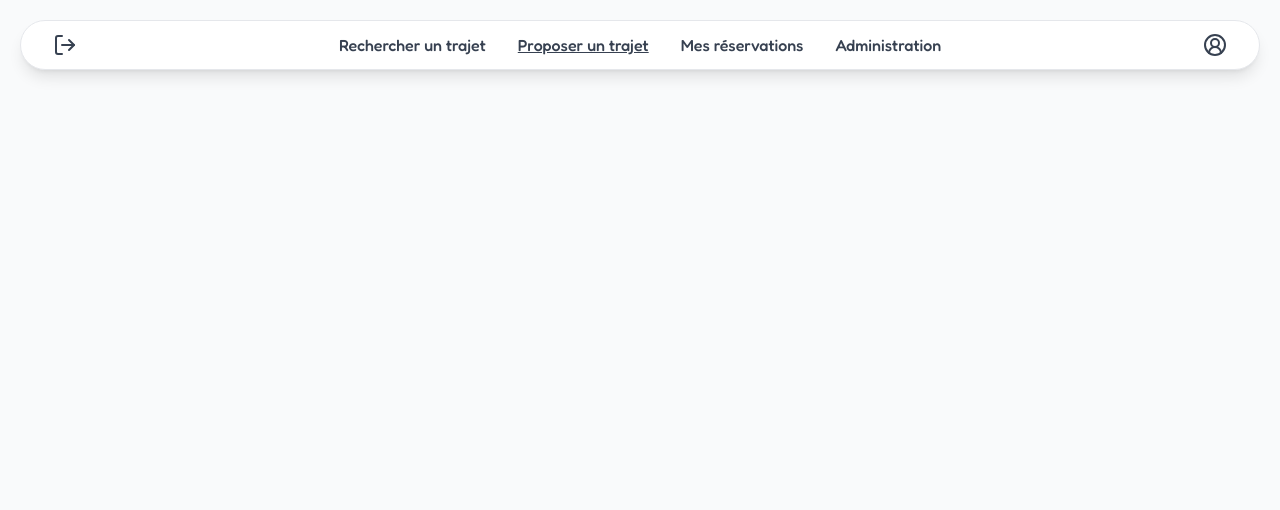
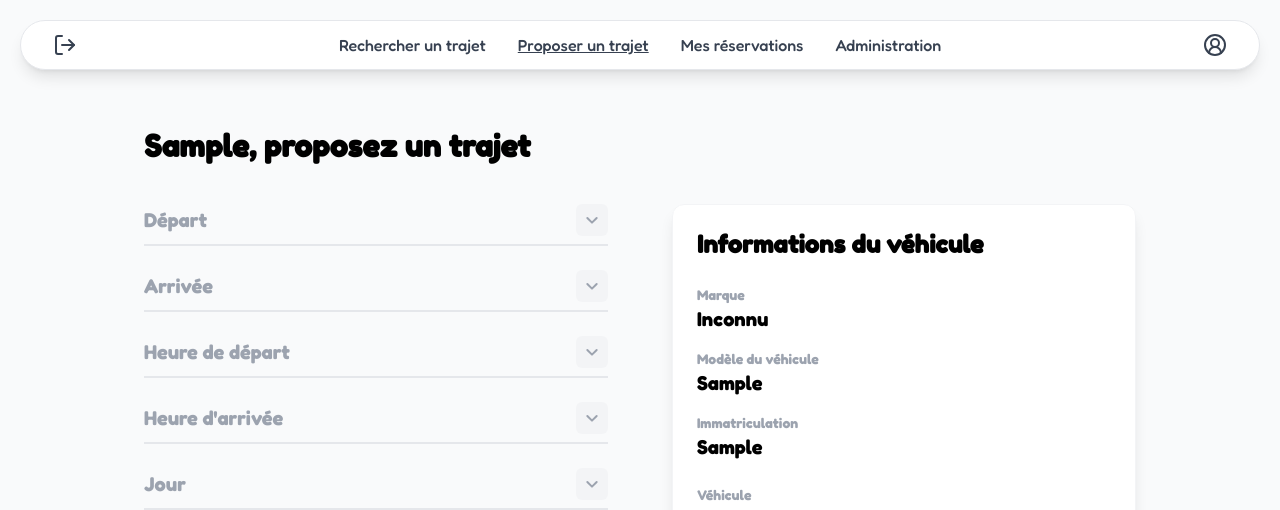
Before and after one commit to agnlt64/go-upjv, a Flask app: page /offer-ride in a window 1280 px wide. Shown: the top 510 px of the page. Before the commit the page ends 77 px from the top, so only its background shows below. Run offline with Flask 3, Linux system fonts and the light colour scheme; a user stored in the database is signed in; tables that the repository leaves empty hold one stand-in row (values such as "Sample post"); some libraries are stand-ins or nearby versions.

Commit message:
Ajout du html/css ainsi que mise en relation avec la bdd

```diff
--- a/app/templates/macros.html
+++ b/app/templates/macros.html
@@ -117,3 +117,48 @@
 
 </article>
 {% endmacro %}
+
+{% macro offer_ride(vehicle) %}
+<div class="grid grid-cols-1 lg:grid-cols-2 gap-16 items-start">
+
+    <div class="flex flex-col space-y-6">
+        {% for label in ['Départ', 'Arrivée', 'Heure de départ', 'Heure d\'arrivée', 'Jour', 'Passagers possible'] %}
+        <div class="border-b-2 border-gray-200 pb-2 flex justify-between items-center cursor-pointer hover:border-indigo-300 transition-colors">
+            <span class="text-gray-400 font-bold text-xl">{{ label }}</span>
+            <div class="bg-gray-100 rounded-md p-2 text-gray-400">
+                <svg class="w-4 h-4" fill="none" stroke="currentColor" viewBox="0 0 24 24"><path stroke-linecap="round" stroke-linejoin="round" stroke-width="3" d="M19 9l-7 7-7-7"></path></svg>
+            </div>
+        </div>
+        {% endfor %}
+    </div>
+
+    <div class="bg-white p-6 rounded-xl shadow-lg border border-gray-100 sticky top-4">
+        <h2 class="text-2xl font-extrabold mb-6">Informations du véhicule</h2>
+
+        <div class="mb-4">
+            <p class="text-gray-400 font-bold text-sm">Marque</p>
+            <p class="font-extrabold text-xl">{{ vehicle.model.split(' ', 1)[1]|default('Inconnu') }}</p>
+        </div>
+
+        <div class="mb-4">
+            <p class="text-gray-400 font-bold text-sm">Modèle du véhicule</p>
+            <p class="font-extrabold text-xl">{{ vehicle.model.split(' ', 1)[0]|default('Inconnu') }}</p>
+        </div>
+
+        <div class="mb-6">
+            <p class="text-gray-400 font-bold text-sm">Immatriculation</p>
+            <p class="font-extrabold text-xl">{{ vehicle.licence_plate|default('XX-000-XX') }}</p>
+        </div>
+
+        <div class="mb-2">
+            <p class="text-gray-400 font-bold text-sm mb-2">Véhicule</p>
+            <img src="https://img.gta5-mods.com/q95/images/dababy-car/5edd98-download.png" alt="{{ vehicle.model }}" class="w-full h-48 object-cover rounded-lg shadow-sm bg-gray-200">
+        </div>
+    </div>
+</div>
+
+<button class="mt-12 w-full bg-[#4655f5] hover:bg-blue-700 text-white font-bold text-xl py-4 px-6 rounded-lg flex justify-between items-center transition duration-300 shadow-md group">
+    Mettre en ligne
+    <svg class="w-8 h-8 transform group-hover:translate-x-2 transition-transform" fill="none" stroke="currentColor" viewBox="0 0 24 24"><path stroke-linecap="round" stroke-linejoin="round" stroke-width="2" d="M17 8l4 4m0 0l-4 4m4-4H3"></path></svg>
+</button>
+{% endmacro %}
--- a/app/templates/offer_ride.html
+++ b/app/templates/offer_ride.html
@@ -1,3 +1,33 @@
 {% extends 'base.html' %}
 
+{# Import de la macro (assure-toi que le nom du fichier est bon) #}
+{% from 'macros.html' import offer_ride %}
+
 {% block title %}Proposer un trajet - GoUPJV{% endblock %}
+
+{% block content %}
+<div class="container mx-auto px-4 py-32 max-w-5xl">
+
+    <h1 class="text-3xl font-extrabold mb-10 text-black">
+        {{ current_user.first_name }}, proposez un trajet
+    </h1>
+
+    {# VÉRIFICATION DE SÉCURITÉ #}
+    {# On vérifie d'abord si l'utilisateur a bien un véhicule enregistré #}
+    {% if current_user.vehicle %}
+
+        {# On passe directement l'objet de la base de données à la macro #}
+        {{ offer_ride(current_user.vehicle) }}
+
+    {% else %}
+
+        <div class="bg-yellow-100 border-l-4 border-yellow-500 text-yellow-700 p-4">
+            <p class="font-bold">Attention</p>
+            <p>Vous n'avez pas encore enregistré de véhicule.</p>
+            <a href="/ajouter-vehicule" class="underline">Ajouter un véhicule</a>
+        </div>
+
+    {% endif %}
+
+</div>
+{% endblock %}
--- a/app/views/main.py
+++ b/app/views/main.py
@@ -34,6 +34,8 @@ def user_profile():
 @main.route('/offer-ride')
 @login_required
 def offer_ride():
+
+
     return render_template('offer_ride.html')
 
 @main.route('/my-reservations')
```
